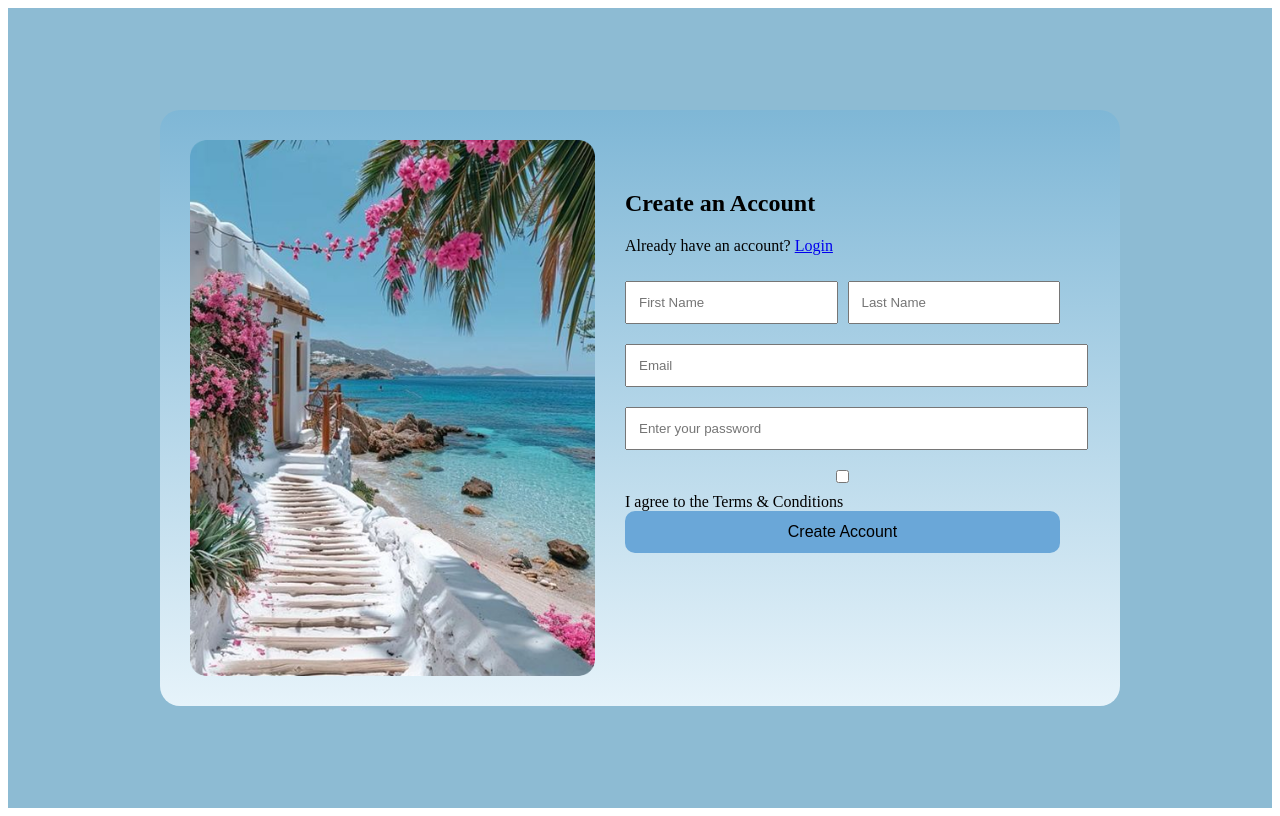
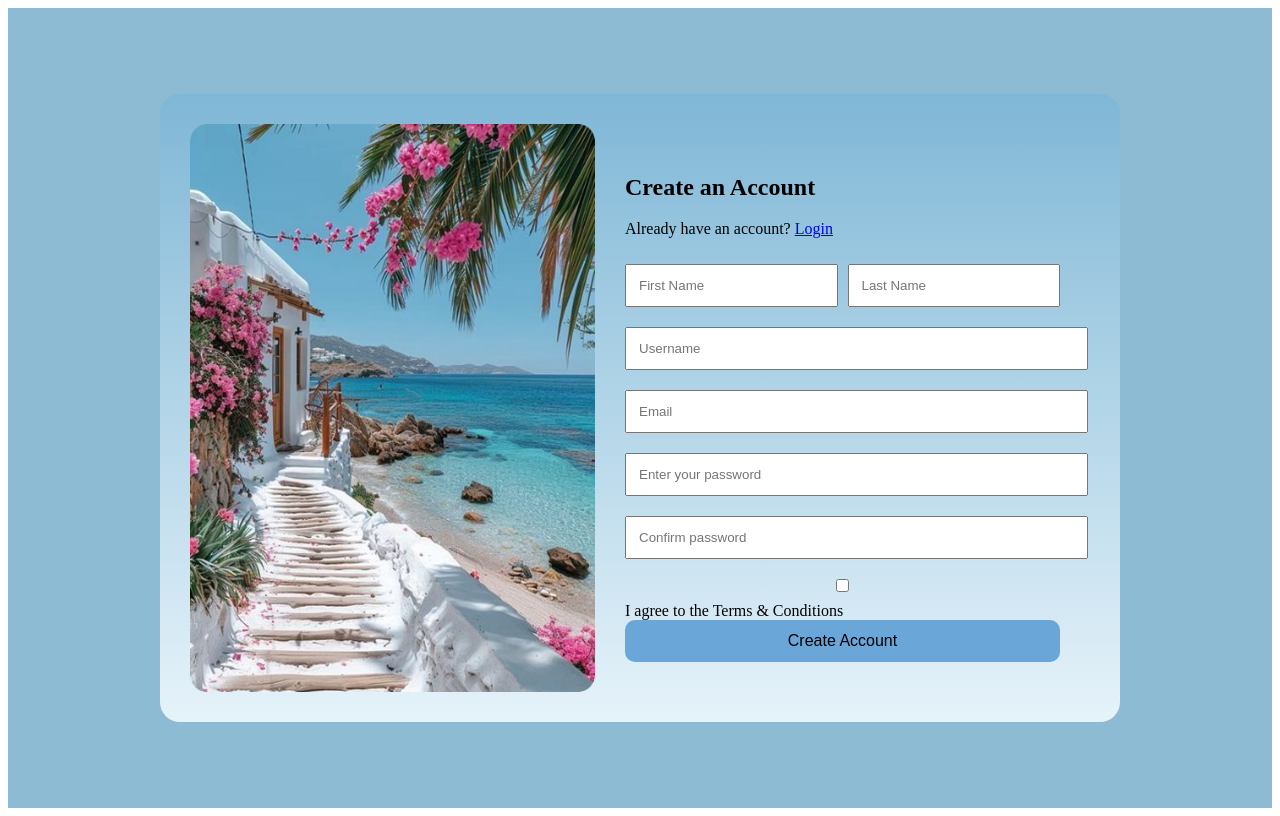
Before and after one commit to sshreya007/WEB-API-Trip_Companion, a Next.js app: page /auth/register in a window 1280 px wide. Built offline with nearby package versions, Linux system fonts and the light colour scheme; no server answers.

Commit message:
Working on some changes in registerform

```diff
--- a/components/RegisterForm.tsx
+++ b/components/RegisterForm.tsx
@@ -1,21 +1,167 @@
+// "use client";
+
+// export default function RegisterForm() {
+//   return (
+//     <form>
+//       <div className="row">
+//         <input placeholder="First Name" />
+//         <input placeholder="Last Name" />
+//       </div>
+
+//       <input placeholder="Email" />
+//       <input type="password" placeholder="Enter your password" />
+
+//       <label className="checkbox">
+//         <input type="checkbox" /> I agree to the Terms & Conditions
+//       </label>
+
+//       <button type="submit">Create Account</button>
+//     </form>
+//   );
+// }
+
 "use client";
 
+import { useState } from 'react';
+import { useRouter } from 'next/navigation';
+import { authAPI } from '@/lib/api/auth';
+import { validateRegisterForm } from '@/lib/utils/validation';
+import { RegisterFormData } from '@/types/auth.types';
+
 export default function RegisterForm() {
+  const router = useRouter();
+  const [formData, setFormData] = useState<RegisterFormData>({
+    firstName: '',
+    lastName: '',
+    username: '',
+    email: '',
+    password: '',
+    confirmPassword: '',
+  });
+  const [error, setError] = useState('');
+  const [loading, setLoading] = useState(false);
+  const [agreedToTerms, setAgreedToTerms] = useState(false);
+
+  const handleChange = (e: React.ChangeEvent<HTMLInputElement>) => {
+    setFormData({ ...formData, [e.target.name]: e.target.value });
+  };
+
+  const handleSubmit = async (e: React.FormEvent) => {
+    e.preventDefault();
+    setError('');
+
+    // Validate terms
+    if (!agreedToTerms) {
+      setError('Please agree to the Terms & Conditions');
+      return;
+    }
+
+    // Validate form
+    const validationError = validateRegisterForm(formData);
+    if (validationError) {
+      setError(validationError);
+      return;
+    }
+
+    setLoading(true);
+
+    try {
+      // Remove confirmPassword before sending to API
+      const { confirmPassword, ...registerData } = formData;
+      const result = await authAPI.register(registerData);
+
+      if (result.success) {
+        // Redirect to login
+        router.push('/auth/login?registered=true');
+      } else {
+        setError(result.error || 'Registration failed');
+      }
+    } catch (err) {
+      setError('An unexpected error occurred');
+    } finally {
+      setLoading(false);
+    }
+  };
+
   return (
-    <form>
+    <form onSubmit={handleSubmit}>
+      {error && (
+        <div style={{
+          backgroundColor: '#fee',
+          color: '#c33',
+          padding: '10px',
+          borderRadius: '5px',
+          marginBottom: '15px',
+          fontSize: '14px'
+        }}>
+          {error}
+        </div>
+      )}
+
       <div className="row">
-        <input placeholder="First Name" />
-        <input placeholder="Last Name" />
+        <input
+          name="firstName"
+          placeholder="First Name"
+          value={formData.firstName}
+          onChange={handleChange}
+          required
+        />
+        <input
+          name="lastName"
+          placeholder="Last Name"
+          value={formData.lastName}
+          onChange={handleChange}
+          required
+        />
       </div>
 
-      <input placeholder="Email" />
-      <input type="password" placeholder="Enter your password" />
+      <input
+        name="username"
+        placeholder="Username"
+        value={formData.username}
+        onChange={handleChange}
+        required
+      />
+
+      <input
+        name="email"
+        type="email"
+        placeholder="Email"
+        value={formData.email}
+        onChange={handleChange}
+        required
+      />
+
+      <input
+        name="password"
+        type="password"
+        placeholder="Enter your password"
+        value={formData.password}
+        onChange={handleChange}
+        required
+      />
+
+      <input
+        name="confirmPassword"
+        type="password"
+        placeholder="Confirm password"
+        value={formData.confirmPassword}
+        onChange={handleChange}
+        required
+      />
 
       <label className="checkbox">
-        <input type="checkbox" /> I agree to the Terms & Conditions
+        <input
+          type="checkbox"
+          checked={agreedToTerms}
+          onChange={(e) => setAgreedToTerms(e.target.checked)}
+        />
+        I agree to the Terms & Conditions
       </label>
 
-      <button type="submit">Create Account</button>
+      <button type="submit" disabled={loading}>
+        {loading ? 'Creating Account...' : 'Create Account'}
+      </button>
     </form>
   );
 }
```
